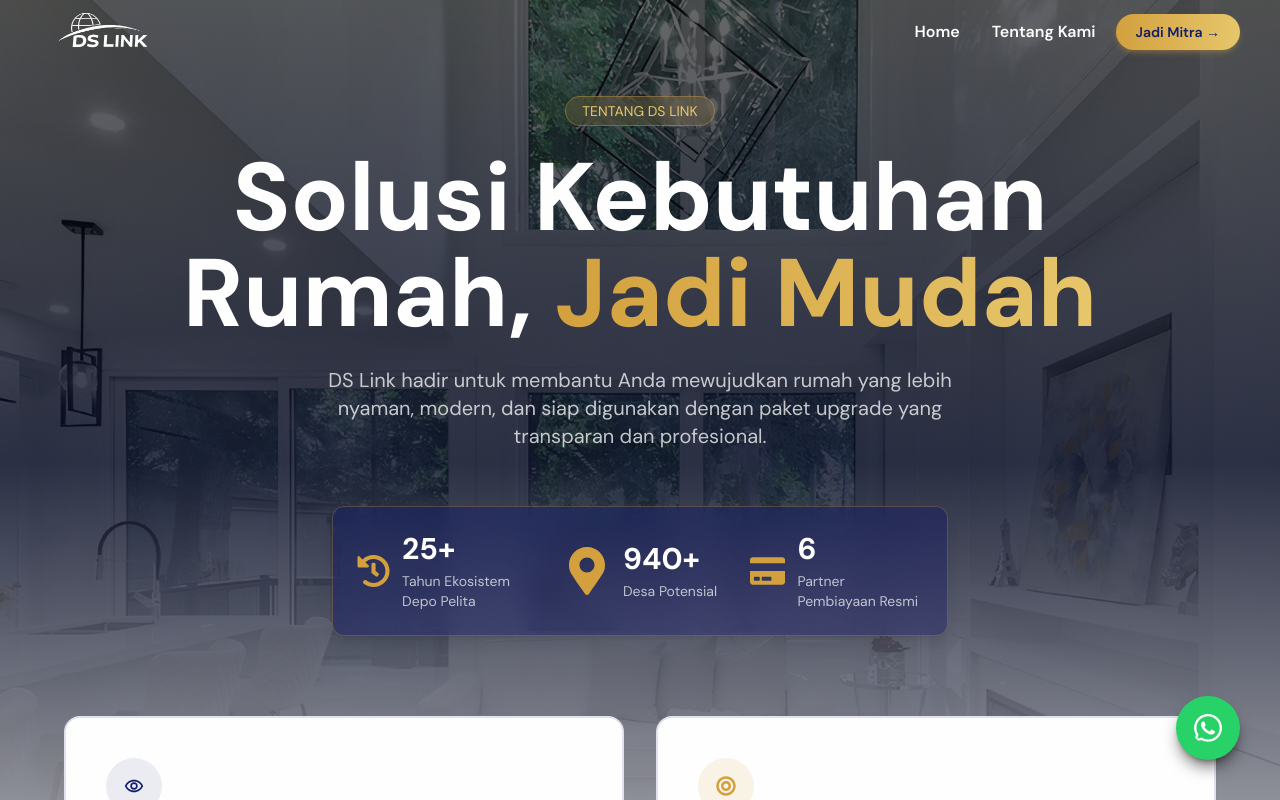
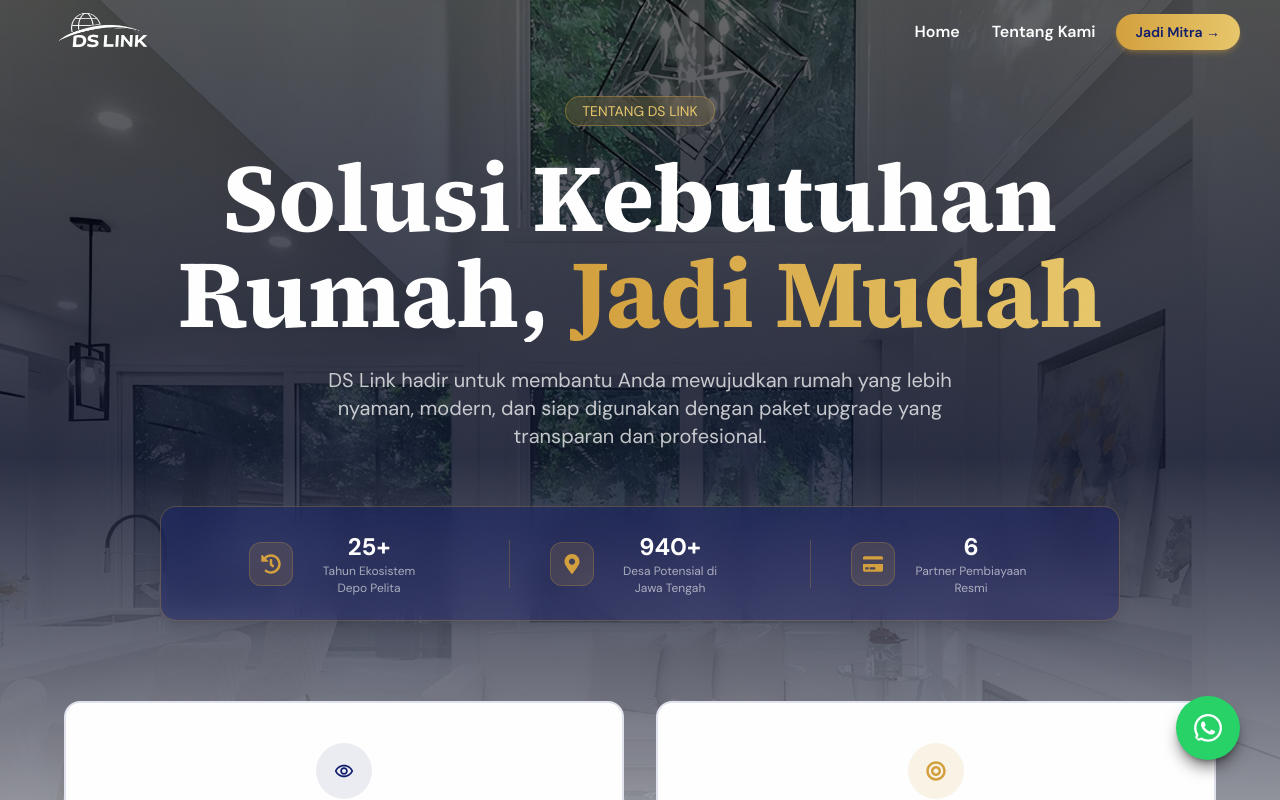
Before and after one commit to NdreNdre/dslink-demo, a React (Vite) app in the folder client/: page /about-us in a window 1280 px wide. Built offline with nearby package versions, Linux system fonts and the light colour scheme.

Commit message:
revisi 4

```diff
--- a/client/src/modules/landing/about/components/section/Culture.jsx
+++ b/client/src/modules/landing/about/components/section/Culture.jsx
@@ -119,7 +119,7 @@
                         </span>
                     </div>
 
-                    <h2 ref={headingRef} className="text-4xl md:text-5xl font-bold mt-4 mb-6">
+                    <h2 ref={headingRef} className="font-serif text-4xl md:text-5xl font-bold mt-4 mb-6">
                         Prinsip Utama <span className="text-blue-500">Kami</span>
                     </h2>
 
--- a/client/src/modules/landing/about/components/section/Hero.jsx
+++ b/client/src/modules/landing/about/components/section/Hero.jsx
@@ -89,7 +89,7 @@
                 </span>
 
                 {/* Heading */}
-                <h1 ref={headingRef} className="text-6xl md:text-8xl font-bold leading-tight mb-6 text-white">
+                <h1 ref={headingRef} className="font-serif text-6xl md:text-8xl font-bold leading-tight mb-6 text-white">
                     Solusi Kebutuhan <br />Rumah,{" "}
                     <span
                         className="bg-clip-text text-transparent"
@@ -110,30 +110,44 @@
                     {/* Stats */}
                     <div
     ref={statsRef}
-                        className="grid grid-cols-1 sm:grid-cols-2 md:grid-cols-3 gap-6 py-6 px-6 rounded-xl w-full md:w-2/4 shadow-lg"
-                        style={{
-                            background: "linear-gradient(to bottom right, rgba(13,27,107,0.45), rgba(0,0,102,0.3))",
-                            border: "1px solid rgba(212,160,60,0.3)",
-                            backdropFilter: "blur(12px)",
-                        }}
+    className="px-6 md:px-12 py-6 rounded-2xl flex flex-col sm:flex-row gap-6 sm:gap-0 shadow-lg w-full max-w-xl sm:max-w-none sm:w-auto bg-gradient-to-br from-[#0D1B6B]/45 to-[#000066]/30 border border-[#D4A03C]/30 backdrop-blur-md"
 >
     {[
-                            { icon: <FaHistory className="w-10 h-10 md:w-12 md:h-12" style={{ color: "#D4A03C" }} />, value: "25+", label: "Tahun Ekosistem Depo Pelita" },
-                            { icon: <FaMapMarkerAlt className="w-10 h-10 md:w-12 md:h-12" style={{ color: "#D4A03C" }} />, value: "940+", label: "Desa Potensial" },
-                            { icon: <FaCreditCard className="w-10 h-10 md:w-12 md:h-12" style={{ color: "#D4A03C" }} />, value: "6", label: "Partner Pembiayaan Resmi" },
-                        ].map((item, i) => (
+        { icon: FaHistory,      value: "25+",  label: "Tahun Ekosistem Depo Pelita" },
+        { icon: FaMapMarkerAlt, value: "940+", label: "Desa Potensial di Jawa Tengah" },
+        { icon: FaCreditCard,   value: "6",    label: "Partner Pembiayaan Resmi" },
+    ].map((item, i) => {
+        const Icon = item.icon;
+        return (
+            <div key={i} className="flex items-center sm:px-10">
+
+                {/* Divider kiri — muncul mulai item ke-2 */}
+                {i > 0 && (
+                    <div className="">
+                        {/* Vertical divider desktop */}
+                        <div className="hidden sm:block w-px h-12 bg-[#D4A03C]/25 mr-10 flex-shrink-0" />
+                        {/* Horizontal divider mobile */}
+                        <div className="block sm:hidden h-px w-full bg-[#D4A03C]/25 absolute left-0 -top-3" />
+                    </div>
+                )}
+
                 <div
                     key={i}
                     ref={(el) => (statItemRefs.current[i] = el)}
-                                className="flex items-center justify-center gap-3 text-center sm:text-left"
+                    className="flex items-center  gap-4 w-full"
                 >
-                                {item.icon}
+                    <div className="w-11 h-11 rounded-xl flex items-center justify-center bg-[#D4A03C]/15 border border-[#D4A03C]/25 flex-shrink-0">
+                        <Icon className="text-[#D4A03C] w-5 h-5" />
+                    </div>
                     <div>
-                                    <h3 className="text-2xl md:text-3xl font-bold text-white">{item.value}</h3>
-                                    <p className="text-sm mt-1" style={{ color: "rgba(255,255,255,0.7)" }}>{item.label}</p>
+                        <div className="text-2xl font-bold text-white text-left md:text-center">{item.value}</div>
+                        <div className="text-xs text-white/60 leading-snug md:max-w-[120px]">{item.label}</div>
                     </div>
                 </div>
-                        ))}
+
+            </div>
+        );
+    })}
 </div>
 
                     {/* Visi & Misi */}
@@ -142,7 +156,7 @@
                         {/* Visi */}
                         <div
                             ref={visiRef}
-                            className="rounded-2xl p-10 border-2 transition duration-300 hover:-translate-y-2"
+                            className="rounded-2xl p-10 border-2 transition duration-300 hover:-translate-y-2 "
                             style={{
                                 backgroundColor: "white",
                                 borderColor: "rgba(13,27,107,0.12)",
@@ -156,12 +170,15 @@
                                 e.currentTarget.style.boxShadow = "none";
                             }}
                         >
+                            <div className="w-full flex items-center justify-center">
                                 <div
-                                className="w-14 h-14 flex items-center justify-center rounded-full mb-8"
+                                    className="w-14 h-14 flex items-center justify-center rounded-full mb-8 bg-black"
                                     style={{ backgroundColor: "rgba(13,27,107,0.08)" }}
                                 >
                                     <MdOutlineRemoveRedEye className="text-xl" style={{ color: "#0D1B6B" }} />
                                 </div>
+                            </div>
+
                             <h3 className="text-2xl font-extrabold italic mb-6" style={{ color: "#0D1B6B" }}>
                                 Visi Kami
                             </h3>
@@ -189,11 +206,13 @@
                                 e.currentTarget.style.boxShadow = "none";
                             }}
                         >
+                            <div className="flex justify-center items-center">
                                 <div
                                     className="w-14 h-14 flex items-center justify-center rounded-full mb-8"
                                     style={{ backgroundColor: "rgba(212,160,60,0.12)" }}
                                 >
                                     <FaBullseye className="text-xl" style={{ color: "#D4A03C" }} />
+                                </div>
                             </div>
                             <h3 className="text-2xl font-extrabold italic mb-6" style={{ color: "#0D1B6B" }}>
                                 Misi Kami
--- a/client/src/modules/landing/about/components/section/PoweredBy.jsx
+++ b/client/src/modules/landing/about/components/section/PoweredBy.jsx
@@ -99,7 +99,7 @@
 </div>
                             <div>
                                 <p className="text-black text-sm">Powered by</p>
-                                <h3 className="text-blue-500 text-4xl font-bold">Depo Pelita</h3>
+                                <h3 className="text-blue-500 text-4xl font-bold font-serif">Depo Pelita</h3>
                             </div>
                         </div>
 
--- a/client/src/modules/landing/about/components/section/Story.jsx
+++ b/client/src/modules/landing/about/components/section/Story.jsx
@@ -106,7 +106,7 @@
                         </span>
                     </div>
 
-                    <h2 ref={headingRef} className="mt-3 text-4xl md:text-5xl font-bold text-[#0D1B6B] leading-tight">
+                    <h2 ref={headingRef} className="font-serif mt-3 text-4xl md:text-5xl font-bold text-[#0D1B6B] leading-tight">
                         Dari bingung menjadi{" "}
                         <span className="bg-gradient-to-r from-[#D4A03C] to-[#E8C76A] bg-clip-text text-transparent">
                             Jelas
--- a/client/src/modules/landing/about/components/section/WhyChoose.jsx
+++ b/client/src/modules/landing/about/components/section/WhyChoose.jsx
@@ -132,7 +132,7 @@
                 </p>
 
                 {/* Headline */}
-                <h2 ref={headingRef} className="mt-3 text-4xl md:text-5xl font-bold text-[#0D1B6B] max-w-3xl mx-auto leading-tight">
+                <h2 ref={headingRef} className="font-serif mt-3 text-4xl md:text-5xl font-bold text-[#0D1B6B] max-w-3xl mx-auto leading-tight">
                     Bukan Sekadar Toko. Ini Ekosistem yang{" "}
                     <span className="bg-gradient-to-r from-[#D4A03C] to-[#E8C76A] bg-clip-text text-transparent">
                         Memberdayakan Desa.
```
Lines whose indentation alone changed are shown as unchanged.
